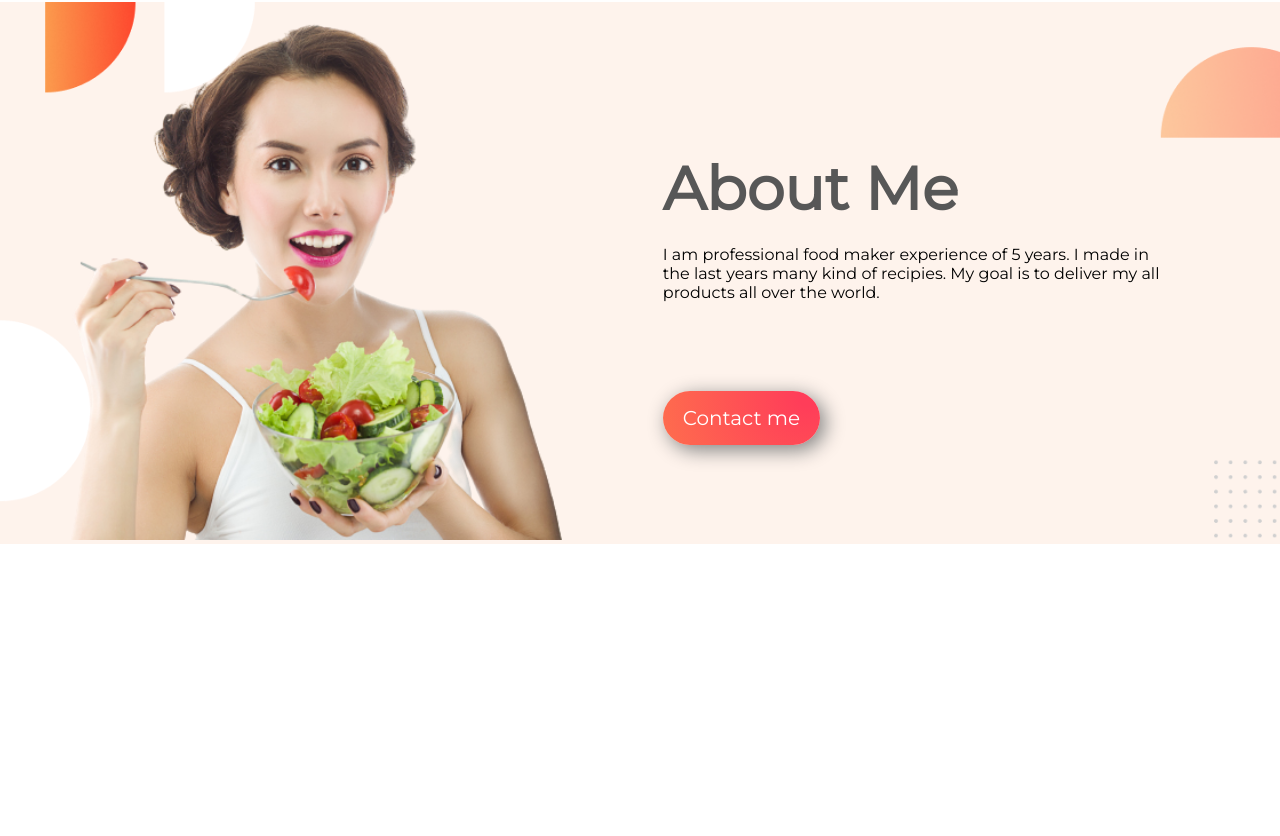
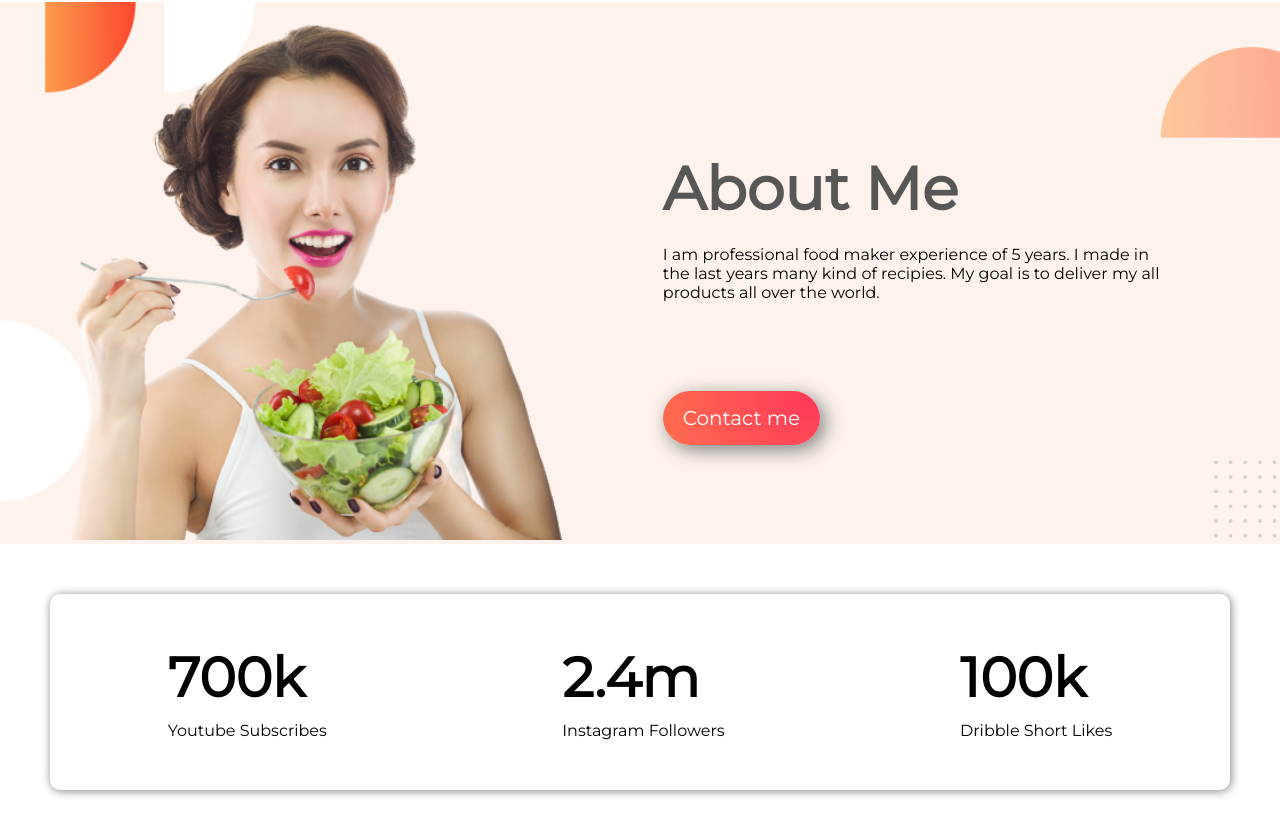
Before and after one commit to shakilrafshan/food-network, a plain HTML site: page index.html in a window 1280 px wide. Shown: the part 691-1527 px from the top of the page. Before the commit the page ends 1235 px from the top, so only its background shows below. Drawn offline with Linux system fonts and the light colour scheme.

Commit message:
count section add

```diff
--- a/index.html
+++ b/index.html
@@ -34,6 +34,20 @@
             <a href="#" target="_blank">Contact me</a>
         </div>
     </section>
+<section class="flex count-section">
+    <div >
+        <h1>700k</h1>
+        <p>Youtube Subscribes</p>
+    </div>
+    <div>
+        <h1>2.4m</h1>
+        <p>Instagram Followers</p>
+    </div>
+    <div>
+        <h1>100k</h1>
+        <p>Dribble Short Likes</p>
+    </div>
 
+</section>
 </body>
 </html>
--- a/style.css
+++ b/style.css
@@ -55,3 +55,15 @@ body{
 .about-section a{
    margin-top:70px;
 }
+
+.count-section{
+    margin: 50px;
+    box-shadow: 1px 1px 10px gray;
+    padding: 50px 0;
+    border-radius: 10px;
+}
+.count-section h1{
+    font-size: 55px;
+    font-weight:900;
+    padding-bottom: 10px;
+}
```
